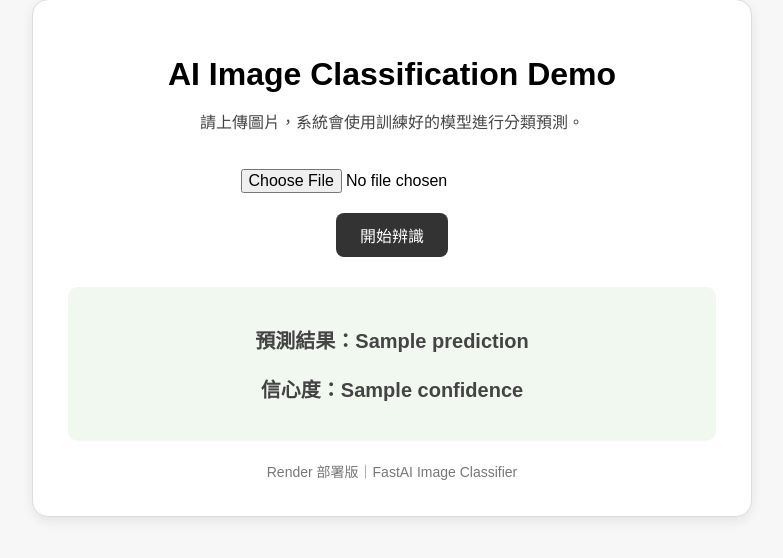
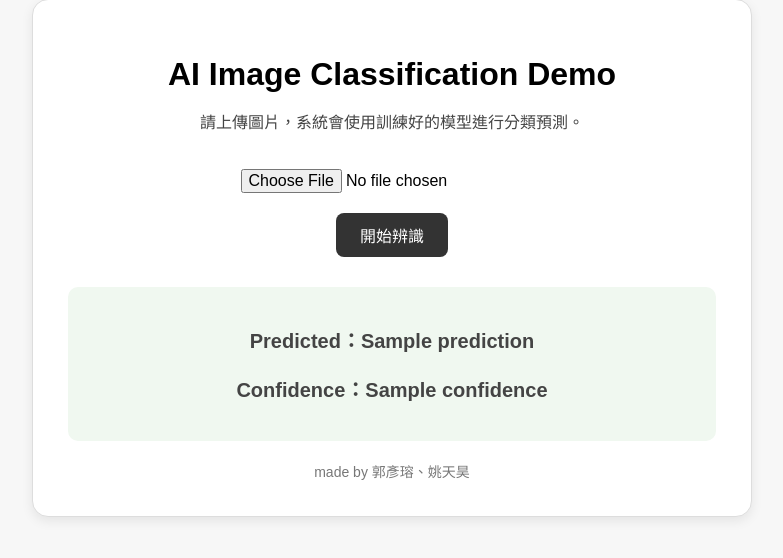
Before and after one commit to SalleyGuo/DL-CNNProject, a Flask app: template templates/index.html in a window 1280 px wide. Shown: the part 51-609 px from the top of the page, without its empty margins (248-1031 px from the left). Run offline with Flask 3, Linux system fonts and the light colour scheme; the template is opened without the code that fills it: most values are stand-ins (such as "Sample title", 1, 10 or a date in 2020); parts of the project's set-up code (start-up, migrations or seed data) failed here and were passed over.

Commit message:
Update display text in index.html

```diff
--- a/templates/index.html
+++ b/templates/index.html
@@ -88,8 +88,8 @@
 
         {% if prediction %}
         <div class="result">
-            <p>預測結果：{{ prediction }}</p>
-            <p>信心度：{{ confidence }}</p>
+            <p>Predicted：{{ prediction }}</p>
+            <p>Confidence：{{ confidence }}</p>
         </div>
         {% endif %}
 
@@ -100,7 +100,7 @@
         {% endif %}
 
         <div class="note">
-            Render 部署版｜FastAI Image Classifier
+            made by 郭彥瑢、姚天昊
         </div>
     </div>
 </body>
```
